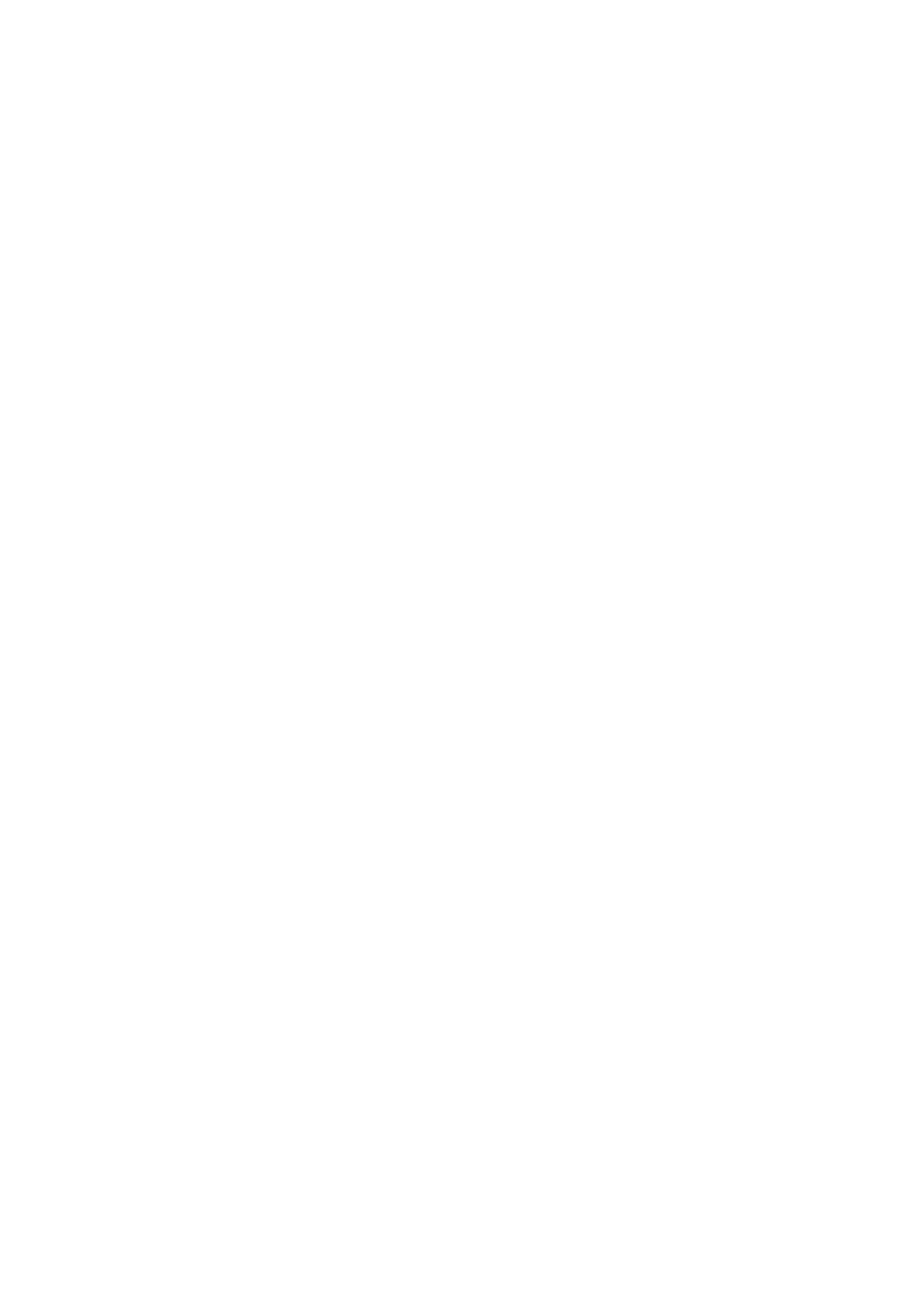
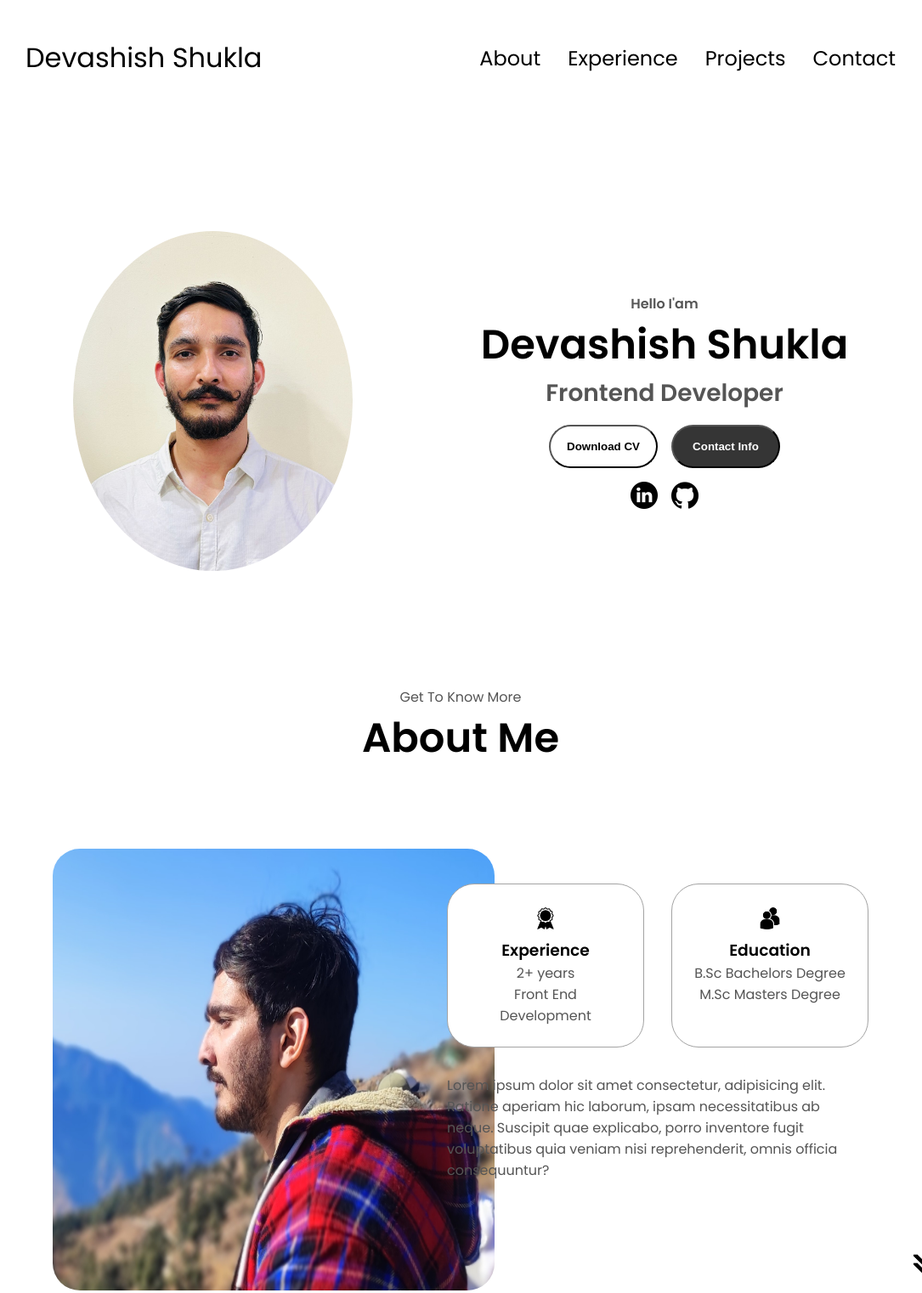
Before and after one commit to Devashish1234/Devashish-Portfolio-website, a plain HTML site: page index.html in a window 1280 px wide. Shown: the whole page at 85% size, without its empty margins (98-1183 px from the left). Before the commit the page ends 800 px from the top, so only its background shows below. Drawn offline with Linux system fonts and the light colour scheme.

Commit message:
Till Experience Section Complete

```diff
--- a/index.html
+++ b/index.html
@@ -4,11 +4,86 @@
     <meta charset="UTF-8">
     <meta name="viewport" content="width=device-width, initial-scale=1.0">
     <title>Devashish Portfolio</title>
+    <link rel="stylesheet" href="style.css">
     <link rel="stylesheet" href="mediaqueries.css">
-    <link rel="stylesheet" href="style.css">
+    <link rel="preconnect" href="https://fonts.googleapis.com">
+<link rel="preconnect" href="https://fonts.gstatic.com" crossorigin>
+<link href="https://fonts.googleapis.com/css2?family=Poppins:wght@300;400;500;600&display=swap" rel="stylesheet">
 </head>
 <body>
+    <nav id="desktop-nav">
+        <div class="logo">Devashish Shukla</div>
+        <div>
+            <ul class="nav-links">
+                <li><a href="#about">About</a></li>
+                <li><a href="#experience">Experience</a></li>
+                <li><a href="#projects">Projects</a></li>
+                <li><a href="#contact">Contact</a></li>
+            </ul>
+        </div>
+    </nav>
+    <nav id="hamburger-nav">
+        <div class="logo">Devashish Shukla</div>
+        <div class="hamburger-menu">
+            <div class="hamburger-icon" onclick="toggleMenu()">
+                <span></span>
+                <span></span>
+                <span></span>
+            </div>
+            <div class="menu-links">
+                <li><a href="#about" onclick="toggleMenu()">About</a></li>
+                <li><a href="#experience" onclick="toggleMenu()">Experience</a></li>
+                <li><a href="#projects" onclick="toggleMenu()">Projects</a></li>
+                <li><a href="#contact" onclick="toggleMenu()">Contact</a></li>
+            </div>
+        </div>
+    </nav>
+
+    <section id="profile">
+        <div class="section__pic-container">
+            <img src="./assets/Devashish Official Photo.jpg" alt="My personal Photo" class="profile_photo">
+        </div>
+        <div class="section__text">
+            <p class="section__text__p1">Hello I'am</p>
+            <h1 class="title">Devashish Shukla</h1>
+            <p class="section__text__p2">Frontend Developer</p>
+            <div class="btn-container">
+                <button class="btn btn-color-2" onclick="window.open('./assets/DevashishShuklaResume.pdf')">Download CV</button>
+                <button class="btn btn-color-1" onclick="location.href='./#contact'">Contact Info</button>
+            </div>
+            <div id="socials-container">
+                <img src="./assets/linkedin.png" alt="My Linkedin Profile" class="icon" onclick="location.href='https:/www.linkedin.com/in/devashishshukla321'">
+                <img src="./assets/github.png" alt="My Github Profile" class="icon" onclick="location.href='https://github.com/Devashish1234'">
+            </div>
+        </div>
+    </section>
+    <section id="about">
+        <p class="section__text__p1">Get To Know More</p>
+        <h1 class="title">About Me</h1>
+        <div class="section-container">
+            <div class="section__pic-container">
+                <img src="./assets/Devashish_about_image.jpg" alt="My personal Photo" class="about_pic">
+            </div>
+            <div class="about-details-container">
+                <div class="about-containers">
+                    <div class="details-container">
+                        <img src="./assets/experience.png" alt="experience image" class="icon">
+                        <h3>Experience</h3>
+                        <p>2+ years <br>Front End Development </p>
+                    </div>
+                    <div class="details-container">
+                        <img src="./assets/education.png" alt="experience image" class="icon">
+                        <h3>Education</h3>
+                        <p>B.Sc Bachelors Degree<br>M.Sc Masters Degree</p>
+                    </div>
+                </div>
+                <div class="text-container">
+                    <p>Lorem ipsum dolor sit amet consectetur, adipisicing elit. Ratione aperiam hic laborum, ipsam necessitatibus ab neque. Suscipit quae explicabo, porro inventore fugit voluptatibus quia veniam nisi reprehenderit, omnis officia consequuntur?</p>
+                </div>
+            </div>
+        </div>
+        <img src="./assets/arrow.png" alt="down arrow" class="icon arrow" onclick="location.href='./#experience'">
+    </section>
     <script src="script.js"></script>
-
 </body>
 </html>
--- a/mediaqueries.css
+++ b/mediaqueries.css
@@ -0,0 +1,8 @@
+@media screen and (max-width : 1200px) {
+    #desktop-nav{
+        display: none;
+    }
+    #hamburger-nav{
+        display: flex;
+    }
+}
--- a/script.js
+++ b/script.js
@@ -0,0 +1,7 @@
+function toggleMenu(){
+    const menu = document.querySelector(".menu-links")
+    const icon = document.querySelector(".hamburger-icon")
+
+    menu.classList.toggle("open")
+    icon.classList.toggle("open")
+}
--- a/style.css
+++ b/style.css
@@ -0,0 +1,307 @@
+/* General Styling */
+
+* {
+    margin: 0;
+    padding: 0;
+}
+
+body{
+    font-family: "Poppins",sans-serif;
+}
+
+html {
+    scroll-behavior: smooth;
+}
+
+p {
+    color: rgb(85, 85, 85);
+}
+
+/* Transition */
+
+a, .btn {
+    transition: all 300ms ease;
+}
+
+/* Desktop Nav */
+
+nav, .nav-links {
+    display: flex;
+}
+
+nav {
+    justify-content: space-around;
+    align-items: center;
+    height: 17vh;
+}
+
+.nav-links {
+    gap: 2rem;
+    list-style: none;
+    font-size: 1.5rem;
+}
+
+a {
+    color: black;
+    text-decoration: none;
+    text-decoration-color: white;
+}
+
+a:hover {
+    color: grey;
+    text-decoration: underline;
+    text-underline-offset: 1rem;
+    text-decoration-color: rgb(181, 181, 181);
+}
+
+.logo {
+    font-size: 2rem;
+}
+
+.logo:hover {
+    cursor: default;
+}
+
+/* Hamburger Menu */
+#hamburger-nav {
+    display: none;
+}
+
+.hamburger-menu {
+    position: relative;
+    display: inline-block;
+}
+
+.hamburger-icon {
+    display: flex;
+    flex-direction: column;
+    justify-content: space-between;
+    height: 24px;
+    width: 30px;
+    cursor: pointer;
+}
+
+.hamburger-icon span {
+    width: 100%;
+    height: 2px;
+    background-color: black;
+    transition: all 0.3 ease-in-out;
+}
+
+.menu-links {
+    position: absolute;
+    top: 100%;
+    right: 0;
+    background-color: white;
+    width: fit-content;
+    max-height: 0;
+    overflow: hidden;
+    transition: all 0.3 ease-in-out;
+}
+
+.menu-links a{
+    display: block;
+    padding: 10px;
+    text-align: center;
+    font-size: 1.5rem;
+    color: black;
+    text-decoration: none;
+    transition: all 0.3 ease-in-out;
+}
+
+.menu-links li {
+    list-style: none;
+}
+
+.menu-links.open {
+    max-height: 300px;
+}
+
+.hamburger-icon.open span:first-child {
+    transform: rotate(45deg) translate(10px, 5px);
+}
+
+.hamburger-icon.open span:nth-child(2) {
+    opacity: 0;
+}
+
+.hamburger-icon.open span:last-child {
+    transform: rotate(-45deg) translate(10px, -5px);
+}
+
+/* Section */
+section {
+    padding-top: 4vh;
+    height: 96vh;
+    margin: 0 10rem;
+    box-sizing: border-box;
+    min-height: fit-content;
+}
+
+/* profile section */
+#profile {
+    display: flex;
+    justify-content: center;
+    gap: 5rem;
+    height: 80vh;
+}
+
+.section__pic-container {
+    display: flex;
+    height: 400px;
+    width: 400px;
+    margin: auto 0;
+}
+
+.profile_photo {
+    border-radius: 50%;
+    overflow: hidden;
+}
+
+.section__text {
+    align-self: center;
+    text-align: center;
+}
+
+.section__text p {
+    font-weight: 600;
+}
+
+.section__text__p1{
+    text-align: center;
+}
+
+.section__text__p2 {
+    font-size: 1.75rem;
+    margin-bottom: 1rem;
+}
+
+.title {
+    font-size: 3rem;
+    text-align: center;
+}
+
+#socials-container {
+    display: flex;
+    justify-content: center;
+    margin-top: 1rem;
+    gap: 1rem;
+}
+
+/* profile icons */
+.icon {
+    cursor: pointer;
+    height: 2rem;
+}
+
+/* profile buttons */
+.btn-container {
+    display: flex;
+    justify-content: center;
+    gap: 1rem;
+}
+
+.btn {
+    font-weight: 600;
+    transition: all 300ms ease;
+    padding: 1rem;
+    width: 8rem;
+    border-radius: 2rem;
+}
+
+.btn-color-1, .btn-color-2 {
+    border: rgb(53, 53, 53) o.1rem solid;
+}
+
+.btn-color-1:hover, .btn-color-2:hover {
+    cursor: pointer;
+}
+
+.btn-color-1,.btn-color-2:hover {
+    background: rgb(53, 53, 53);
+    color: white;
+}
+
+.btn-color-1:hover {
+    background: black;
+}
+
+.btn-color-2 {
+    background: none;
+}
+
+.btn-color-2:hover {
+    border: white 0.1rem solid;
+}
+
+/* about section */
+
+#about {
+    position: relative;
+}
+
+.about-containers {
+    gap: 2rem;
+    margin-bottom: 2rem;
+    margin-top: 2rem;
+}
+
+.about-details-container {
+    justify-content: center;
+    flex-direction: column;
+}
+
+.about-containers, .about-details-container {
+    display: flex;
+}
+.section-container {
+    display: flex;
+    gap: 4rem;
+    height: 80%;
+}
+
+.about_pic {
+    width: 65vh;
+    height: 65vh;
+    border-radius: 2rem;
+}
+
+.arrow {
+    position: absolute;
+    right: -5rem;
+    bottom: 2.5rem;
+}
+
+.details-container {
+    padding: 1.5rem;
+    flex: 1;
+    background: white;
+    border-radius: 2rem;
+    border: rgb(53, 53, 53) 0.1rem solid;
+    border-color: rgb(163, 163, 163);
+    text-align: center;
+}
+/* Fonts CSS */
+.poppins-light {
+    font-family: "Poppins", serif;
+    font-weight: 300;
+    font-style: normal;
+  }
+
+  .poppins-regular {
+    font-family: "Poppins", serif;
+    font-weight: 400;
+    font-style: normal;
+  }
+
+  .poppins-medium {
+    font-family: "Poppins", serif;
+    font-weight: 500;
+    font-style: normal;
+  }
+
+  .poppins-semibold {
+    font-family: "Poppins", serif;
+    font-weight: 600;
+    font-style: normal;
+  }
```
Also changed, not shown: 1 other file.
